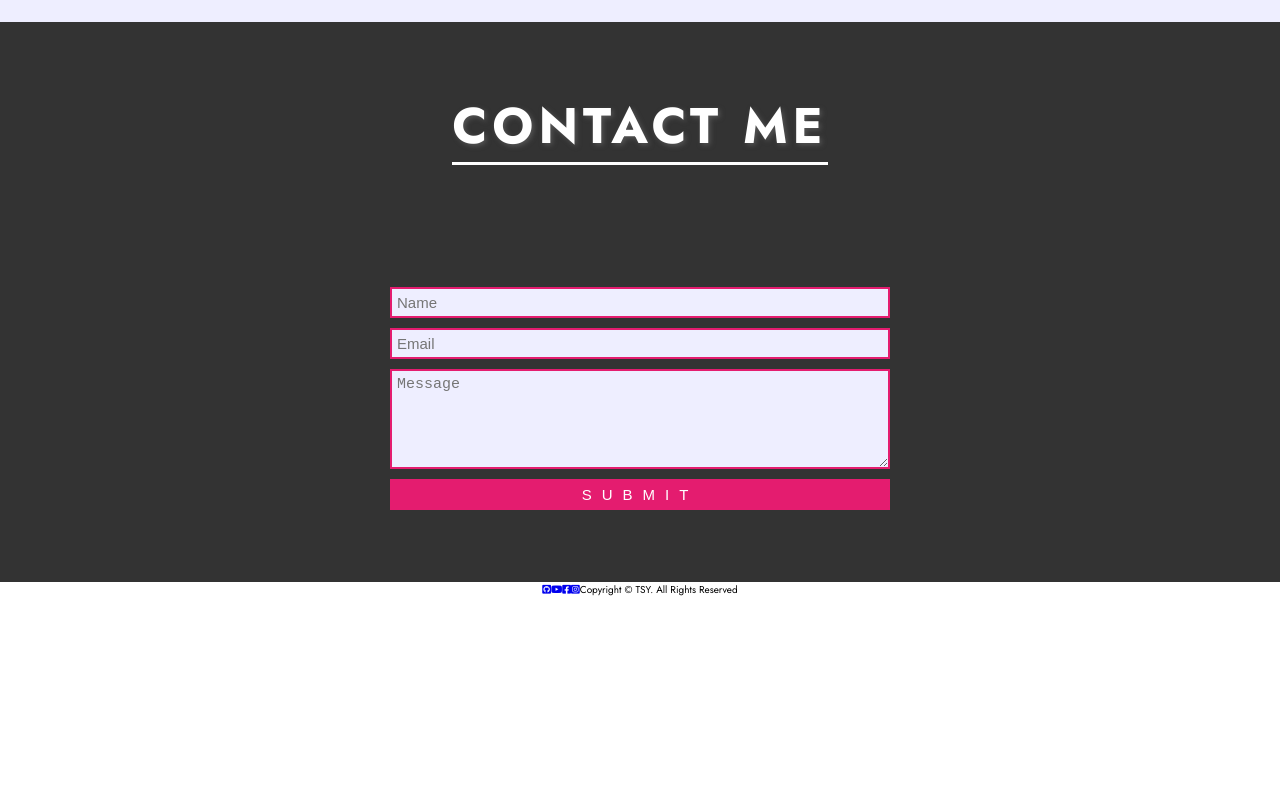
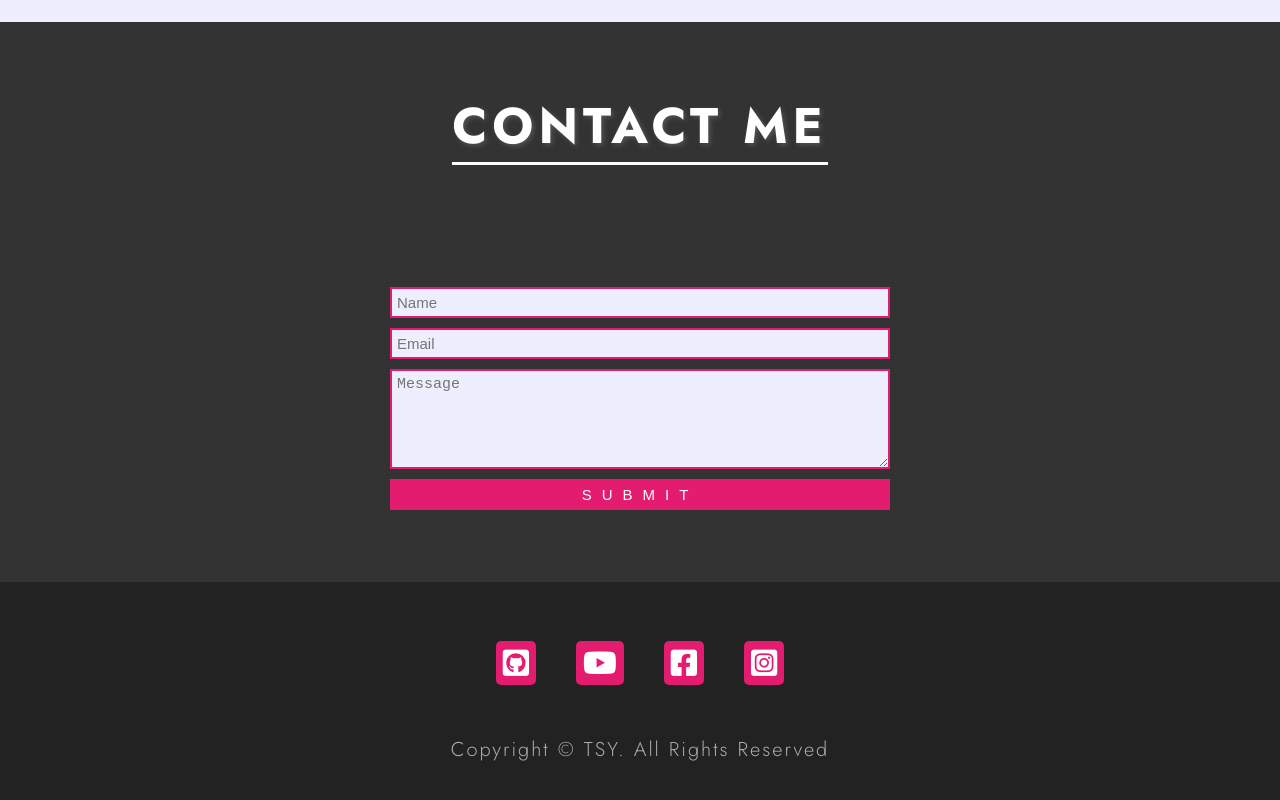
Before and after one commit to DiegoMutre/portfolio-design-react, a React (Create React App) app: page / in a window 1280 px wide. Shown: the part 2350-3150 px from the top of the page. Before the commit the page ends 2947 px from the top, so only its background shows below. Built offline with nearby package versions, Linux system fonts and the light colour scheme; no server answers.

Commit message:
Create Footer section styles

```diff
--- /dev/null
+++ b/src/components/Footer/Footer.css
@@ -0,0 +1,31 @@
+.section-5 {
+    width: 100%;
+    height: 30vh;
+    background-color: #222;
+    flex-direction: column;
+}
+
+.social-media {
+    margin-bottom: 5rem;
+}
+
+.social-media-link {
+    margin: 0 2rem;
+    padding: 0.7rem;
+    background-color: var(--primary-color);
+    border-radius: 0.5rem;
+    display: inline-block;
+}
+
+.social-media-link i {
+    font-size: 3rem;
+    color: #fff;
+}
+
+.copyright {
+    color: #aaa;
+    font-size: 2rem;
+    letter-spacing: 0.2rem;
+    font-weight: 300;
+    text-align: center;
+}
--- a/src/components/Footer/Footer.jsx
+++ b/src/components/Footer/Footer.jsx
@@ -1,3 +1,5 @@
+import "./Footer.css";
+
 export const Footer = () => {
     return (
         <footer className="section-5 center">
```
